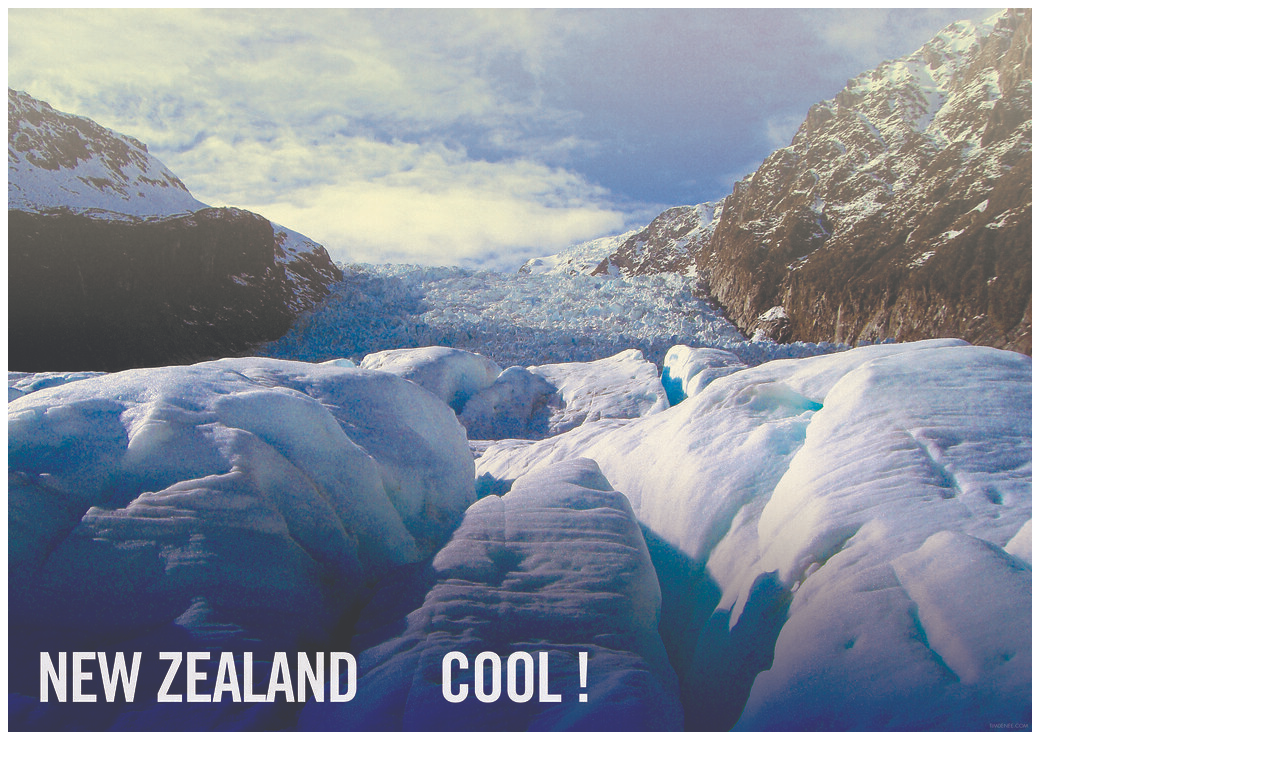
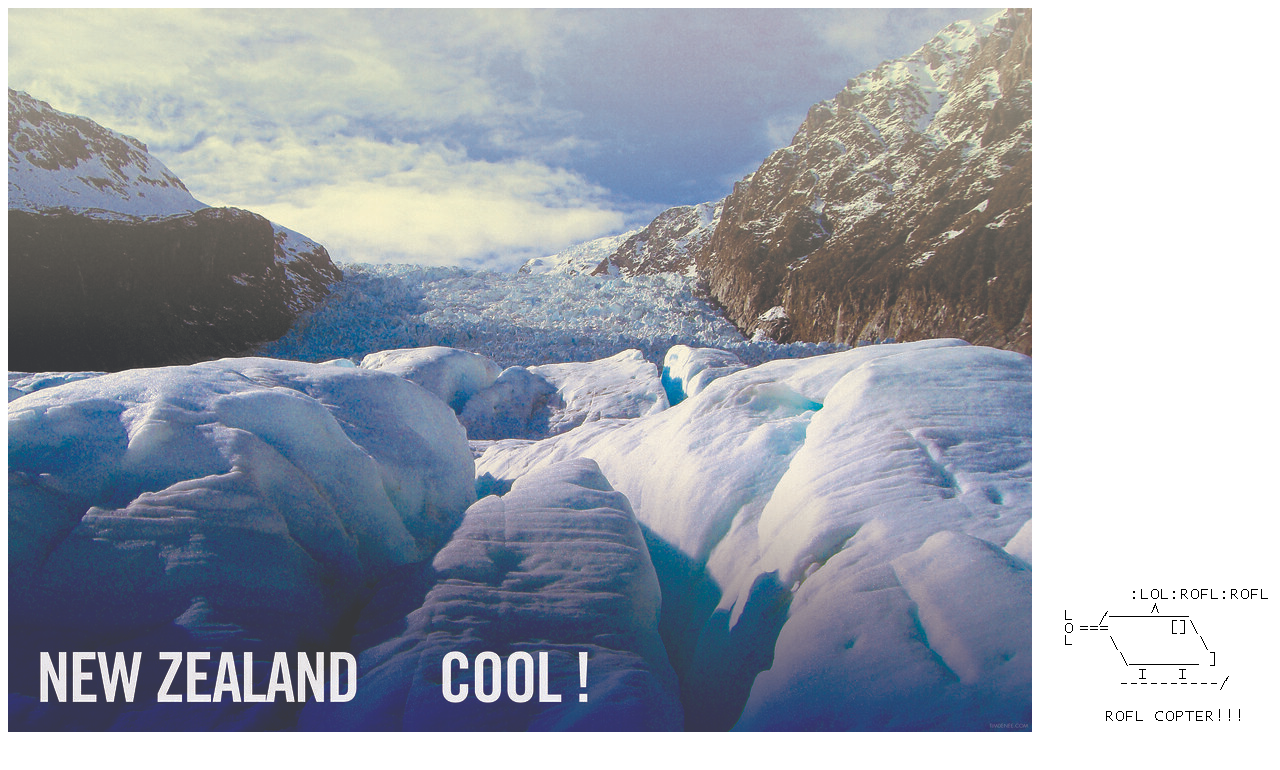
Before and after one commit to ChaoticWeevil/ChaoticWeevil.github.io, a plain HTML site: page index.html in a window 1280 px wide. Drawn offline with Linux system fonts and the light colour scheme.

Commit message:
Update index.html

```diff
--- a/index.html
+++ b/index.html
@@ -1 +1,2 @@
 <img src="cool.jpg">
+<img src="copter.gif">
```
